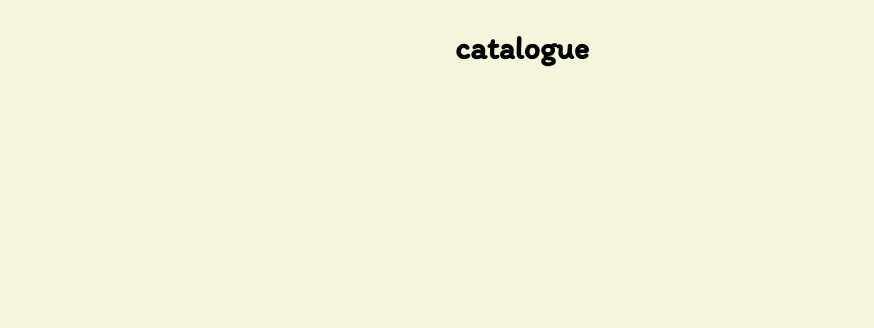
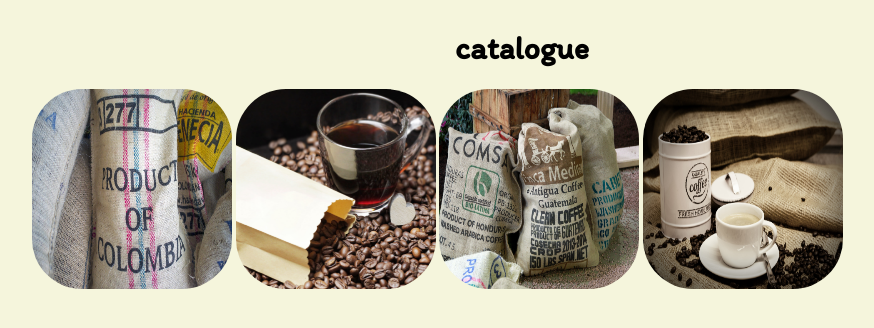
Before and after one commit to barrywaldron/ultimate-coffee, a website: page landing.html in a window 1280 px wide. Shown: the whole page, without its empty margins (118-992 px from the left). Drawn offline with Linux system fonts and the light colour scheme.

Commit message:
img landing

```diff
--- a/landing.html
+++ b/landing.html
@@ -32,13 +32,32 @@
   </head>
   <body>
     <div
-         class="wrapper">
+        class="wrapper">
       <header
-         class="header">
+        class="header">
         <h1>
           catalogue
         </h1>
       </header>
+      <form>
+        <img
+        src="/assets/colombianroast.jpg"
+        alt="colombian roast">
+
+        <img
+        src="/assets/americanojazz.jpg"
+        alt="americano jazz">
+        <img
+        src="/assets/fincamedina.jpg"
+        alt="finca medina">
+        <img
+        src="/assets/homegrown.jpg"
+        alt="homegrown">
+
+      </form>
+
+
+
     </div><!--wrapper-->
 
   </body>
--- a/style.css
+++ b/style.css
@@ -49,3 +49,7 @@
   display: flex;
   justify-content: center;
 }
+img {
+  width: 200px;
+  height: 200px;
+}
```
